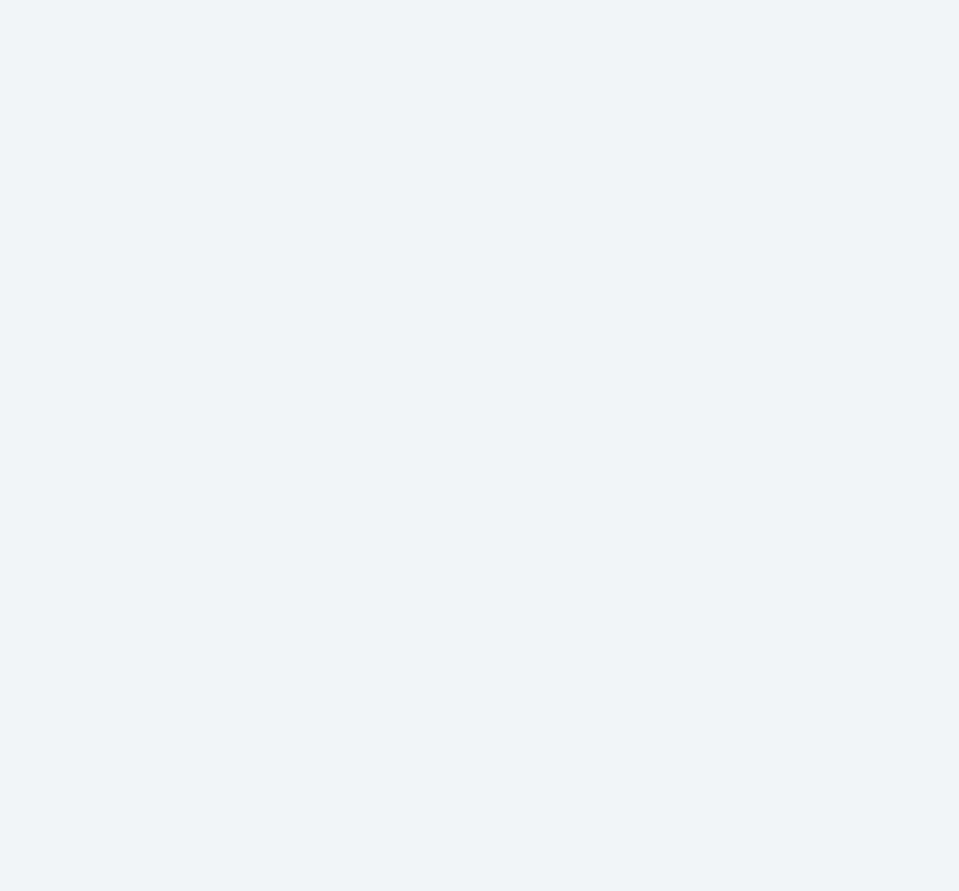
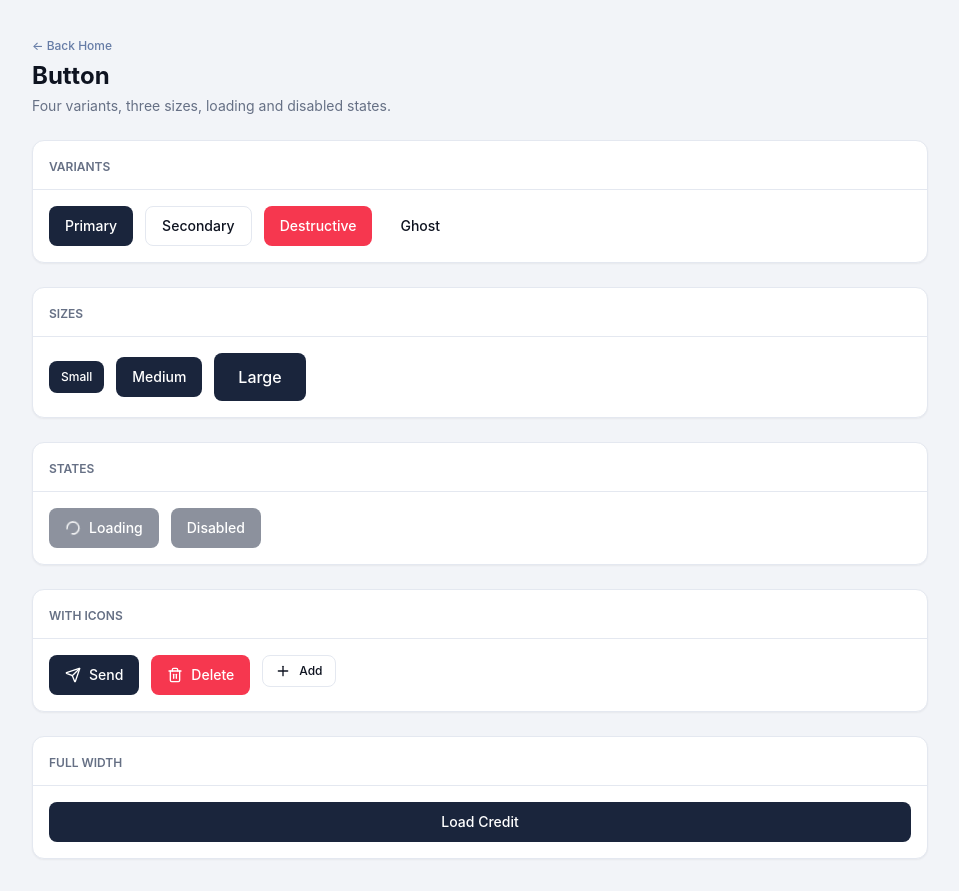
Before and after one commit to Nehemiah51000/icore-sms-design-system, a React (Vite) app: page /button in a window 1280 px wide. Before the commit this address had no page. Shown: the whole page, without its empty margins (0-959 px from the left). Before the commit the page ends 800 px from the top, so only its background shows below. Built offline with nearby package versions, Linux system fonts and the light colour scheme.

Commit message:
FEAT: add Button detail page and wire into home gallery

```diff
--- a/src/App.tsx
+++ b/src/App.tsx
@@ -2,6 +2,7 @@ import { Routes, Route } from 'react-router-dom';
 import { Home } from './pages/Home';
 import { ColorsPage } from './pages/ColorPage';
 import { TypographyPage } from './pages/TypographyPage';
+import { ButtonPage } from './pages/ButtonPage';
 
 function App() {
   return (
@@ -9,7 +10,7 @@ function App() {
       <Route path='/' element={<Home />} />
       <Route path='/colors' element={<ColorsPage />} />
       <Route path='/typography' element={<TypographyPage />} />
-      {/* Component detail routes get added here as we build each one */}
+      <Route path='/button' element={<ButtonPage />} />
     </Routes>
   );
 }
--- /dev/null
+++ b/src/pages/ButtonPage.tsx
@@ -0,0 +1,93 @@
+import { Link } from 'react-router-dom';
+import { Trash2, Send, Plus } from 'lucide-react';
+import { Button } from '../ui/Button/Button';
+import { Card, CardHeader, CardBody } from '../ui/Card/Card';
+
+export function ButtonPage() {
+  return (
+    <div className='min-h-screen bg-bg-base text-text-main p-4 sm:p-8'>
+      <header className='mb-6'>
+        <Link
+          to='/'
+          className='text-xs font-medium text-navy-400 hover:underline'>
+          ← Back Home
+        </Link>
+        <h1 className='text-xl sm:text-2xl font-bold mt-1'>Button</h1>
+        <p className='text-sm text-text-muted mt-1'>
+          Four variants, three sizes, loading and disabled states.
+        </p>
+      </header>
+
+      <div className='space-y-6 max-w-4xl'>
+        <Card>
+          <CardHeader>
+            <span className='text-xs font-semibold uppercase text-text-muted'>
+              Variants
+            </span>
+          </CardHeader>
+          <CardBody className='flex flex-wrap gap-3'>
+            <Button variant='primary'>Primary</Button>
+            <Button variant='secondary'>Secondary</Button>
+            <Button variant='destructive'>Destructive</Button>
+            <Button variant='ghost'>Ghost</Button>
+          </CardBody>
+        </Card>
+
+        <Card>
+          <CardHeader>
+            <span className='text-xs font-semibold uppercase text-text-muted'>
+              Sizes
+            </span>
+          </CardHeader>
+          <CardBody className='flex flex-wrap items-center gap-3'>
+            <Button size='sm'>Small</Button>
+            <Button size='md'>Medium</Button>
+            <Button size='lg'>Large</Button>
+          </CardBody>
+        </Card>
+
+        <Card>
+          <CardHeader>
+            <span className='text-xs font-semibold uppercase text-text-muted'>
+              States
+            </span>
+          </CardHeader>
+          <CardBody className='flex flex-wrap gap-3'>
+            <Button loading>Loading</Button>
+            <Button disabled>Disabled</Button>
+          </CardBody>
+        </Card>
+
+        <Card>
+          <CardHeader>
+            <span className='text-xs font-semibold uppercase text-text-muted'>
+              With icons
+            </span>
+          </CardHeader>
+          <CardBody className='flex flex-wrap gap-3'>
+            <Button variant='primary'>
+              <Send className='h-4 w-4' /> Send
+            </Button>
+            <Button variant='destructive'>
+              <Trash2 className='h-4 w-4' /> Delete
+            </Button>
+            <Button variant='secondary' size='sm'>
+              <Plus className='h-4 w-4' /> Add
+            </Button>
+          </CardBody>
+        </Card>
+
+        <Card>
+          <CardHeader>
+            <span className='text-xs font-semibold uppercase text-text-muted'>
+              Full width
+            </span>
+          </CardHeader>
+          <CardBody>
+            <Button fullWidth>Load Credit</Button>
+          </CardBody>
+        </Card>
+      </div>
+    </div>
+  );
+}
--- a/src/pages/Home.tsx
+++ b/src/pages/Home.tsx
@@ -1,4 +1,5 @@
 import { PreviewCard } from '../gallery/PreviewCard';
+import { Button } from '../ui/Button/Button';
 import { ThemeToggle } from '../ui/ThemeToggle/ThemeToggle';
 
 export function Home() {
@@ -60,13 +61,13 @@ export function Home() {
           <div className='grid grid-cols-1 sm:grid-cols-2 lg:grid-cols-3 gap-4'>
             <PreviewCard
               title='Button'
-              status='wip'
+              status='stable'
               description='Primary, secondary, destructive, ghost variants'
               to='/button'
               preview={
-                <button className='bg-navy-500 text-white text-sm px-3 py-1.5 rounded-lg font-medium cursor-pointer'>
+                <Button variant='primary' size='sm'>
                   Load Credit
-                </button>
+                </Button>
               }
             />
           </div>
```
